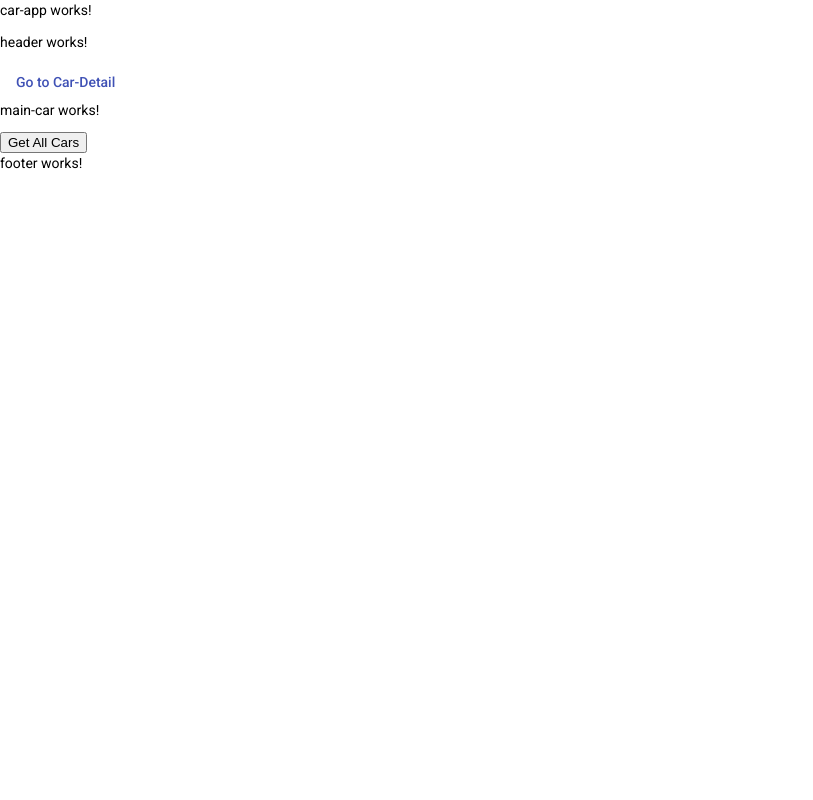
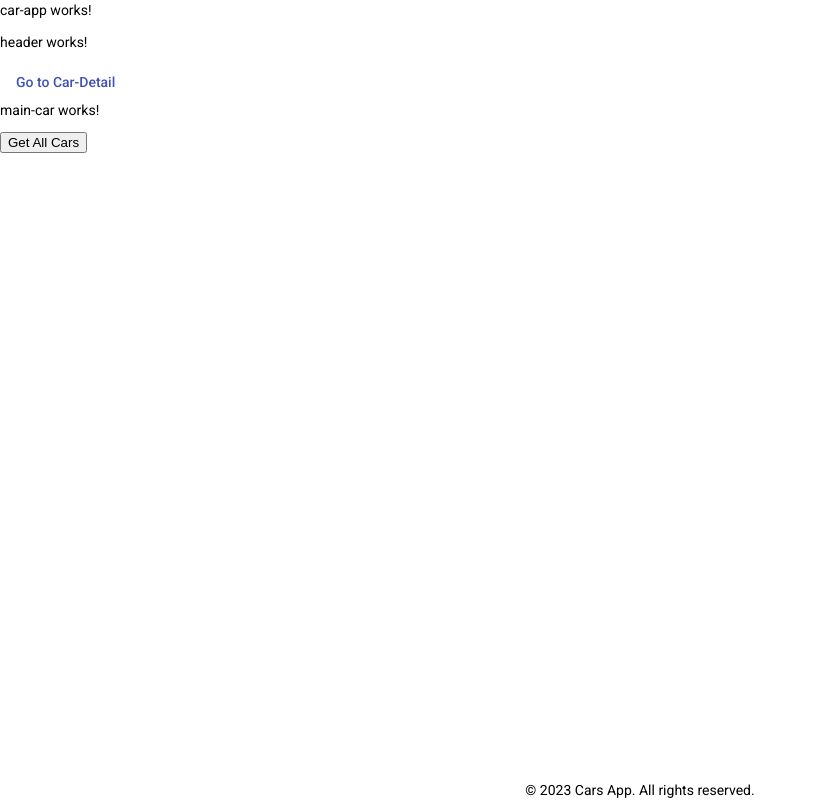
Before and after one commit to patriciapopam/cars-frontend, an Angular app: page / in a window 1280 px wide. Shown: the whole page, without its empty margins (0-813 px from the left). Built offline with nearby package versions, Linux system fonts and the light colour scheme.

Commit message:
added footer

```diff
--- a/src/app/footer/footer.component.css
+++ b/src/app/footer/footer.component.css
@@ -0,0 +1,8 @@
+.footer {
+  position: fixed;
+  left: 0;
+  bottom: 0;
+  width: 100%;
+  color: black;
+  text-align: center;
+}
--- a/src/app/footer/footer.component.html
+++ b/src/app/footer/footer.component.html
@@ -1 +1,6 @@
-<p>footer works!</p>
+
+    <div class="footer">
+        &copy;
+        {{currentYear}}
+        {{appName}}. All rights reserved.
+    </div>
--- a/src/app/footer/footer.component.ts
+++ b/src/app/footer/footer.component.ts
@@ -6,6 +6,8 @@ import { Component, OnInit } from '@angular/core';
   styleUrls: ['./footer.component.css']
 })
 export class FooterComponent implements OnInit {
+  currentYear: number = new Date().getFullYear();
+  appName = "Cars App";
 
   constructor() { }
 
```
